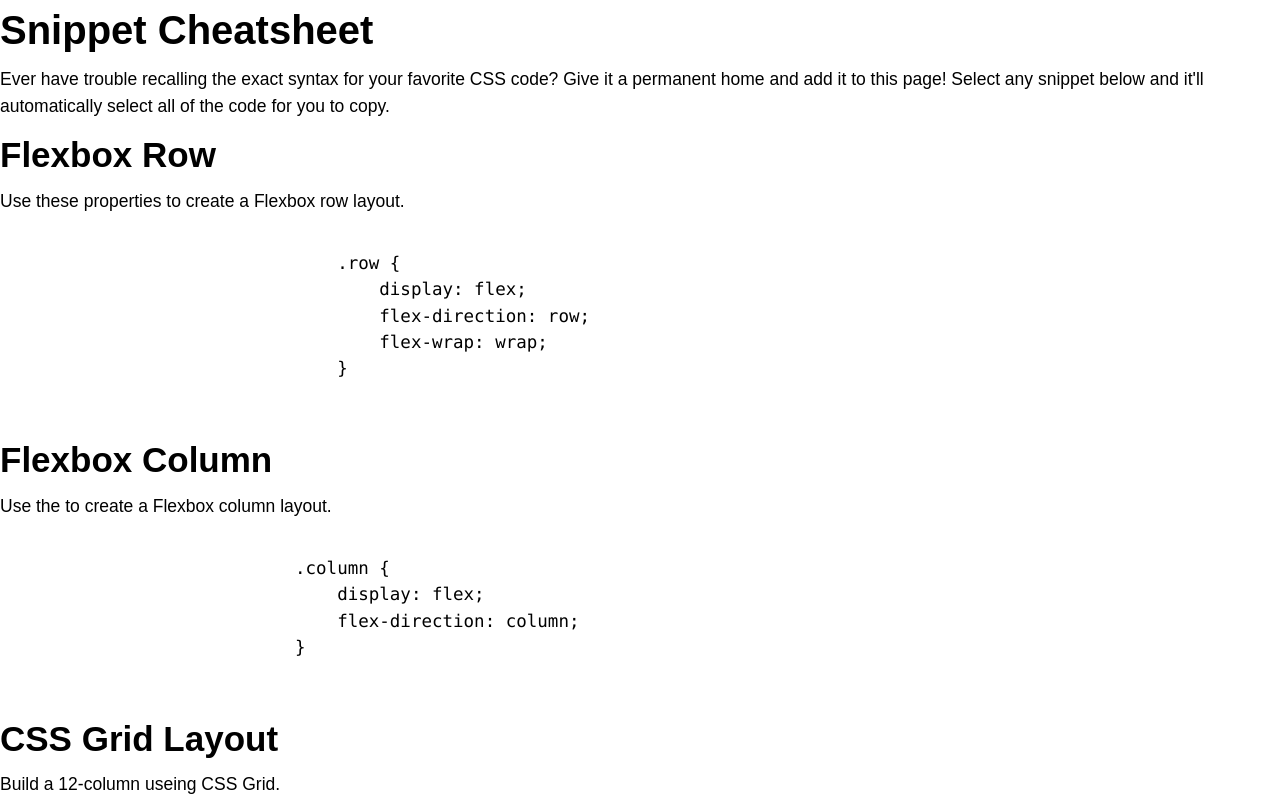
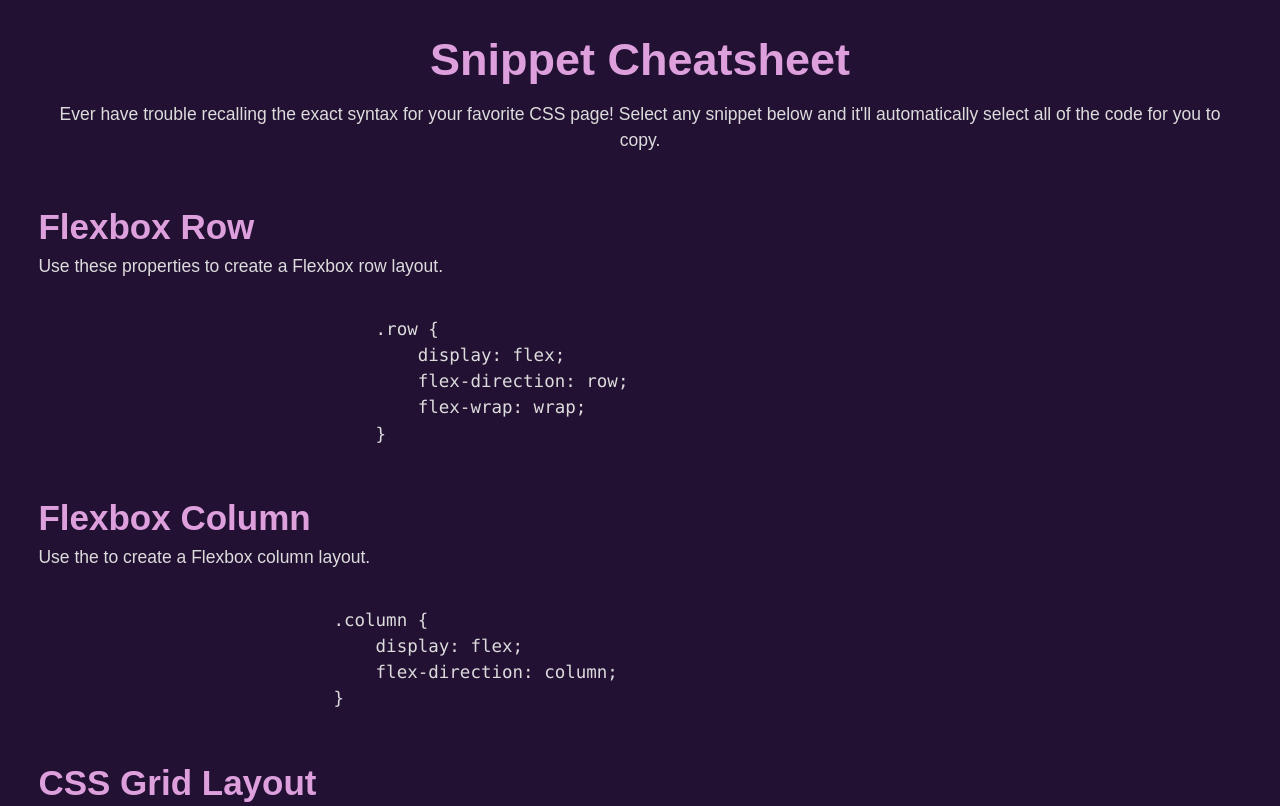
Before and after one commit to linman01/snippet-cheatsheet, a plain HTML site: page index.html in a window 1280 px wide. Shown: the top 806 px of the page. Drawn offline with Linux system fonts and the light colour scheme.

Commit message:
style sections and typography

```diff
--- a/assets/css/styles.css
+++ b/assets/css/styles.css
@@ -1,7 +1,16 @@
 :root {
 	/* CSS VARIABLES */
+			--white: #fff;
+			--black: #000;
+			--dark-purple: #231134;
+			--gainsboro: #dcdcdc;
+			--plum: #dda0dd;
+			--highlight: #7e407e;
+			--sm-border-radius: 10px;
+			--card-padding: 2px;
 }
 
+/* Default Styles */
 html {
 	font-size: 62.5%;
 }
@@ -10,12 +19,15 @@ body {
 	font-family: -apple-system, BlinkMacSystemFont, 'Segoe UI', Roboto, Helvetica, Arial, sans-serif, 'Apple Color Emoji', 'Segoe UI Emoji''Segoe UI Symbol';
 	font-size: 1.75rem;
 	line-height: 1.5;
-	/* color: TODO; */
-	/* background-color: TODO; */
+	color: var(--gainsboro);
+	background-color: var(--dark-purple);
 }
 
 h1, h2, h3, h4, h5, h6 {
 	margin-bottom: 0.625rem;
+	color: var(--plum);
+	font-weight: 700;
+	line-height: 1.1;
 }
 
 h1 {
@@ -49,3 +61,28 @@ p {
 code {
 	font-family: Consolas, "Andale Mono WT", "Andale Mono", "Lucida Console", "Lucida Sans Typewriter", "DejaVu Sans Mono", "Bitstream Vera Sans Mono", "Liberation Mono", "Nimbus Mono L", Monaco, "Courier New", Courier, monospace;
 }
+
+/* Header */
+header {
+	width: 96%;
+	margin: 0 auto;
+	padding: 2.5rem;
+	text-align: center;
+}
+
+header h1.page-title {
+	padding: 1rem 1.2rem;
+	font-size: 4.5rem;
+}
+
+/* Main */
+main {
+	width: 94%;
+	margin: 2rem auto;
+}
+
+/* Footer */
+footer {
+	margin: 1.5rem;
+	text-align: center;
+}
--- a/index.html
+++ b/index.html
@@ -12,10 +12,8 @@
 
   <body>
     <header>
-      <h1>Snippet Cheatsheet</h1>
-      <p>Ever have trouble recalling the exact syntax for your favorite CSS code? Give it a permanent home and add
-        it to this
-        page! Select any snippet below and it'll automatically select all of the code for you to copy.</p>
+      <h1 class="page-title">Snippet Cheatsheet</h1>
+      <p>Ever have trouble recalling the exact syntax for your favorite CSS page! Select any snippet below and it'll automatically select all of the code for you to copy.</p>
     </header>
 
     <main>
```
